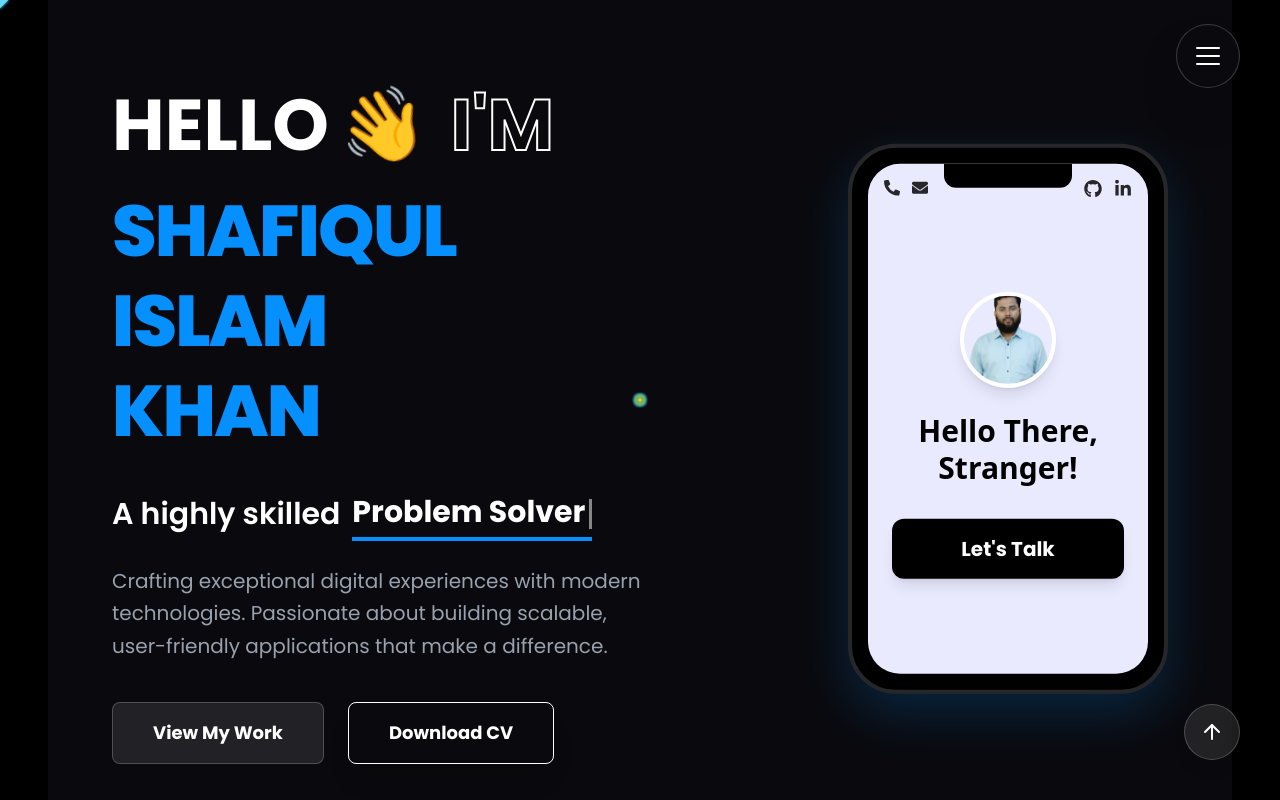
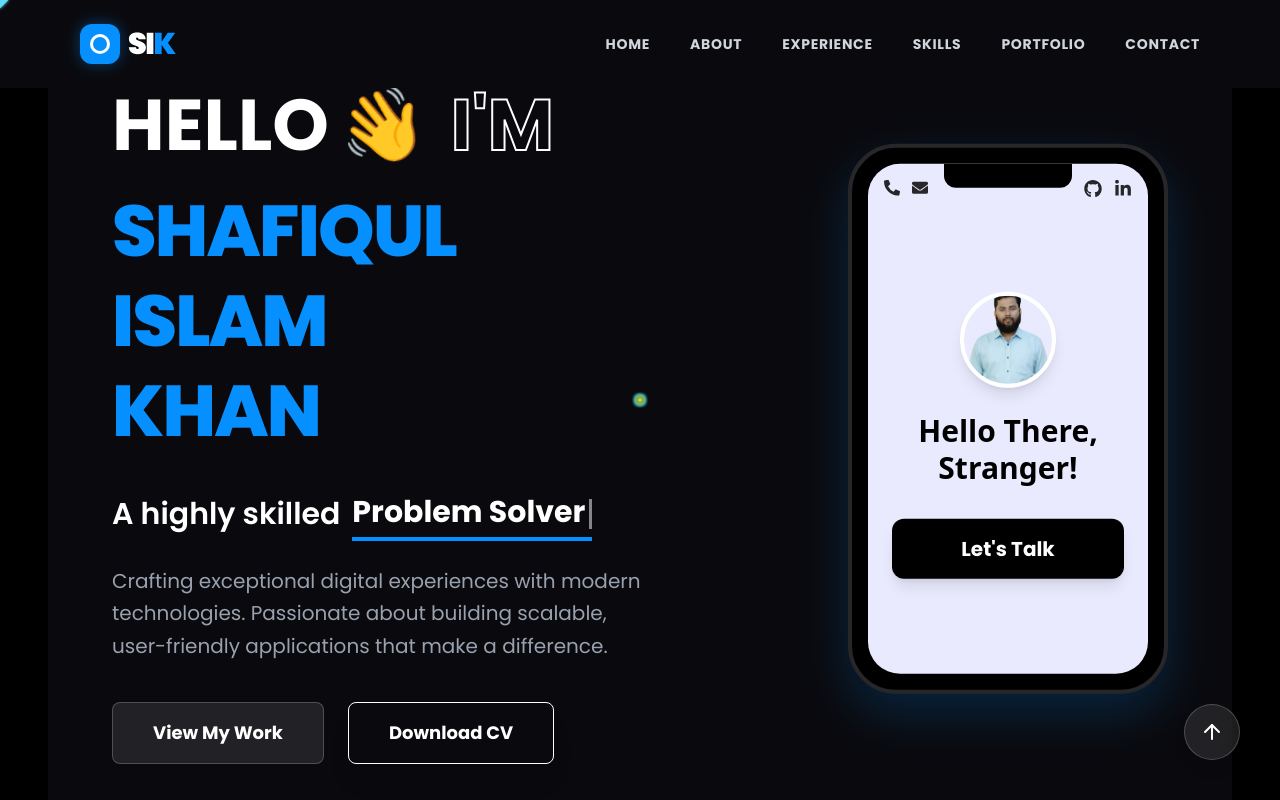
Before and after one commit to ArifKhanEver/Portfolio, a Next.js app: page / in a window 1280 px wide. Shown: the top 800 px of the page. Built offline with nearby package versions, Linux system fonts and the light colour scheme.

Commit message:
fix: revert to horizontal navbar with solid background

```diff
--- a/src/components/Navbar.jsx
+++ b/src/components/Navbar.jsx
@@ -1,101 +1,60 @@
 "use client";
 
-import { useState, useEffect, useRef } from 'react';
+import { useState, useEffect } from 'react';
 import Link from 'next/link';
-import gsap from 'gsap';
 
 const Navbar = () => {
-  const [isOpen, setIsOpen] = useState(false);
-  const overlayRef = useRef(null);
-  const linksRef = useRef([]);
+  const [scrolled, setScrolled] = useState(false);
+
+  useEffect(() => {
+    const handleScroll = () => setScrolled(window.scrollY > 20);
+    window.addEventListener("scroll", handleScroll);
+    return () => window.removeEventListener("scroll", handleScroll);
+  }, []);
 
   const navLinks = [
-    { name: 'HOME', href: '#home' },
-    { name: 'ABOUT', href: '#about' },
-    { name: 'PROJECTS', href: '#projects' },
-    { name: 'CONTACT', href: '#contact' },
+    { name: 'Home', href: '#home' },
+    { name: 'About', href: '#about' },
+    { name: 'Experience', href: '#experience' },
+    { name: 'Skills', href: '#skills' },
+    { name: 'Portfolio', href: '#projects' },
+    { name: 'Contact', href: '#contact' },
   ];
 
-  useEffect(() => {
-    if (isOpen) {
-      gsap.to(overlayRef.current, {
-        clipPath: 'circle(150% at 90% 10%)',
-        duration: 0.8,
-        ease: 'power3.inOut'
-      });
-      gsap.fromTo(linksRef.current,
-        { y: 50, opacity: 0 },
-        { y: 0, opacity: 1, duration: 0.5, stagger: 0.1, delay: 0.3, ease: 'power3.out' }
-      );
-    } else {
-      gsap.to(overlayRef.current, {
-        clipPath: 'circle(0% at 90% 10%)',
-        duration: 0.8,
-        ease: 'power3.inOut'
-      });
-    }
-  }, [isOpen]);
+  return (
+    <nav className={`fixed top-0 left-0 w-full z-[100] transition-all duration-300 ${
+      scrolled
+      ? 'bg-theme-black/90 backdrop-blur-xl border-b border-white/10 py-4 shadow-lg'
+      : 'bg-theme-black py-6'
+    }`}>
+      <div className="container mx-auto px-6 lg:px-20 flex items-center justify-between">
 
-  return (
-    <>
-      {/* Floating Toggle Button */}
-      <div
-        onClick={() => setIsOpen(!isOpen)}
-        className="fixed z-[10000] flex flex-col items-center justify-center gap-[6px] transition-all duration-300 bg-theme-black border border-white/20 rounded-full cursor-pointer w-14 h-14 md:w-16 md:h-16 top-6 right-6 md:right-10 hover:bg-gray-900 hover:scale-105 shadow-2xl"
-      >
-        <span className={`block w-6 h-[2px] bg-white rounded-full transition-all duration-300 ${isOpen ? 'rotate-45 translate-y-[8px]' : ''}`}></span>
-        <span className={`block w-6 h-[2px] bg-white rounded-full transition-all duration-300 ${isOpen ? 'opacity-0' : ''}`}></span>
-        <span className={`block w-6 h-[2px] bg-white rounded-full transition-all duration-300 ${isOpen ? '-rotate-45 -translate-y-[8px]' : ''}`}></span>
-      </div>
+        {/* Brand Logo */}
+        <Link href="/" className="flex items-center gap-2 group">
+          <div className="w-10 h-10 bg-primary rounded-xl flex items-center justify-center transition-all group-hover:scale-110 group-hover:rotate-6 shadow-[0_0_15px_rgba(6,143,255,0.4)]">
+             <div className="w-5 h-5 border-[3px] border-white rounded-full"></div>
+          </div>
+          <span className="text-3xl font-black text-white tracking-tighter">
+            SI<span className="text-primary">K</span>
+          </span>
+        </Link>
 
-      {/* Fullscreen Overlay Menu */}
-      <nav
-        ref={overlayRef}
-        className={`fixed inset-0 z-[9999] flex flex-col md:flex-row-reverse justify-between w-full h-full px-10 md:px-20 py-28 bg-theme-black text-white ${isOpen ? 'pointer-events-auto' : 'pointer-events-none'}`}
-        style={{ clipPath: 'circle(0% at 90% 10%)' }}
-      >
-        {/* Right Side (originally Left) - Links */}
-        <div className="flex flex-col text-5xl gap-y-4 md:text-6xl lg:text-8xl w-full md:w-1/2 md:justify-center text-right items-end">
-          {navLinks.map((link, index) => (
-            <div key={link.name} className="overflow-hidden w-full text-right">
+        {/* Desktop Menu - Aligned Right */}
+        <ul className="hidden lg:flex items-center justify-end gap-10 w-full">
+          {navLinks.map((link) => (
+            <li key={link.name}>
               <Link
                 href={link.href}
-                onClick={() => setIsOpen(false)}
-                className="group inline-block font-black tracking-tighter"
-                ref={el => linksRef.current[index] = el}
+                className="text-sm font-bold text-gray-300 hover:text-primary transition-all relative group/link tracking-wider uppercase"
               >
-                <span className="inline-block transition-all duration-500 ease-out origin-right group-hover:scale-[1.02] group-hover:-translate-x-6 group-hover:text-primary group-hover:drop-shadow-[0_0_15px_rgba(6,143,255,0.5)]">
-                  {link.name}
-                </span>
+                {link.name}
               </Link>
-            </div>
+            </li>
           ))}
-        </div>
+        </ul>
 
-        {/* Left Side (originally Right) - Info */}
-        <div className="flex flex-col justify-end md:justify-center gap-12 mt-16 md:mt-0 md:w-1/3">
-          <div className="font-light">
-            <p className="tracking-wider text-white/50 text-sm mb-2 uppercase">E-mail</p>
-            <p className="text-xl md:text-2xl tracking-widest lowercase hover:text-primary transition-colors">example@gmail.com</p>
-          </div>
-
-          <div className="font-light">
-            <p className="tracking-wider text-white/50 text-sm mb-4 uppercase">Social Media</p>
-            <div className="flex flex-col gap-y-4">
-              <a href="https://github.com/ArifKhanEver" target="_blank" rel="noopener noreferrer" className="inline-block text-lg tracking-widest uppercase transition-all duration-300 hover:-translate-y-1 hover:text-primary">
-                {"{ Github }"}
-              </a>
-              <a href="http://linkedin.com/in/arifkhanever" target="_blank" rel="noopener noreferrer" className="inline-block text-lg tracking-widest uppercase transition-all duration-300 hover:-translate-y-1 hover:text-primary">
-                {"{ LinkedIn }"}
-              </a>
-              <a href="https://codepen.io/arifkhanever" target="_blank" rel="noopener noreferrer" className="inline-block text-lg tracking-widest uppercase transition-all duration-300 hover:-translate-y-1 hover:text-primary">
-                {"{ Codepen }"}
-              </a>
-            </div>
-          </div>
-        </div>
-      </nav>
-    </>
+      </div>
+    </nav>
   );
 };
 
```
